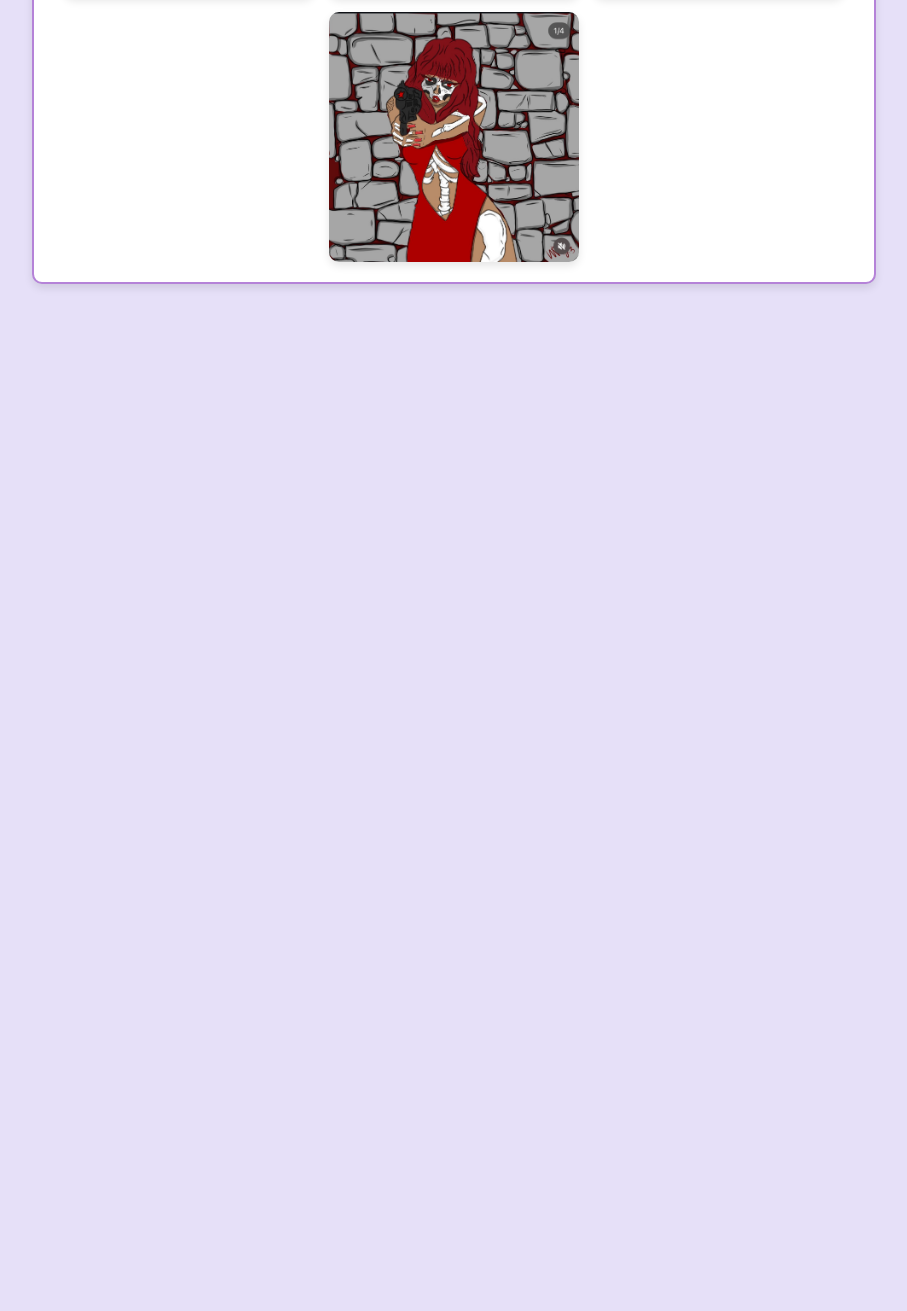
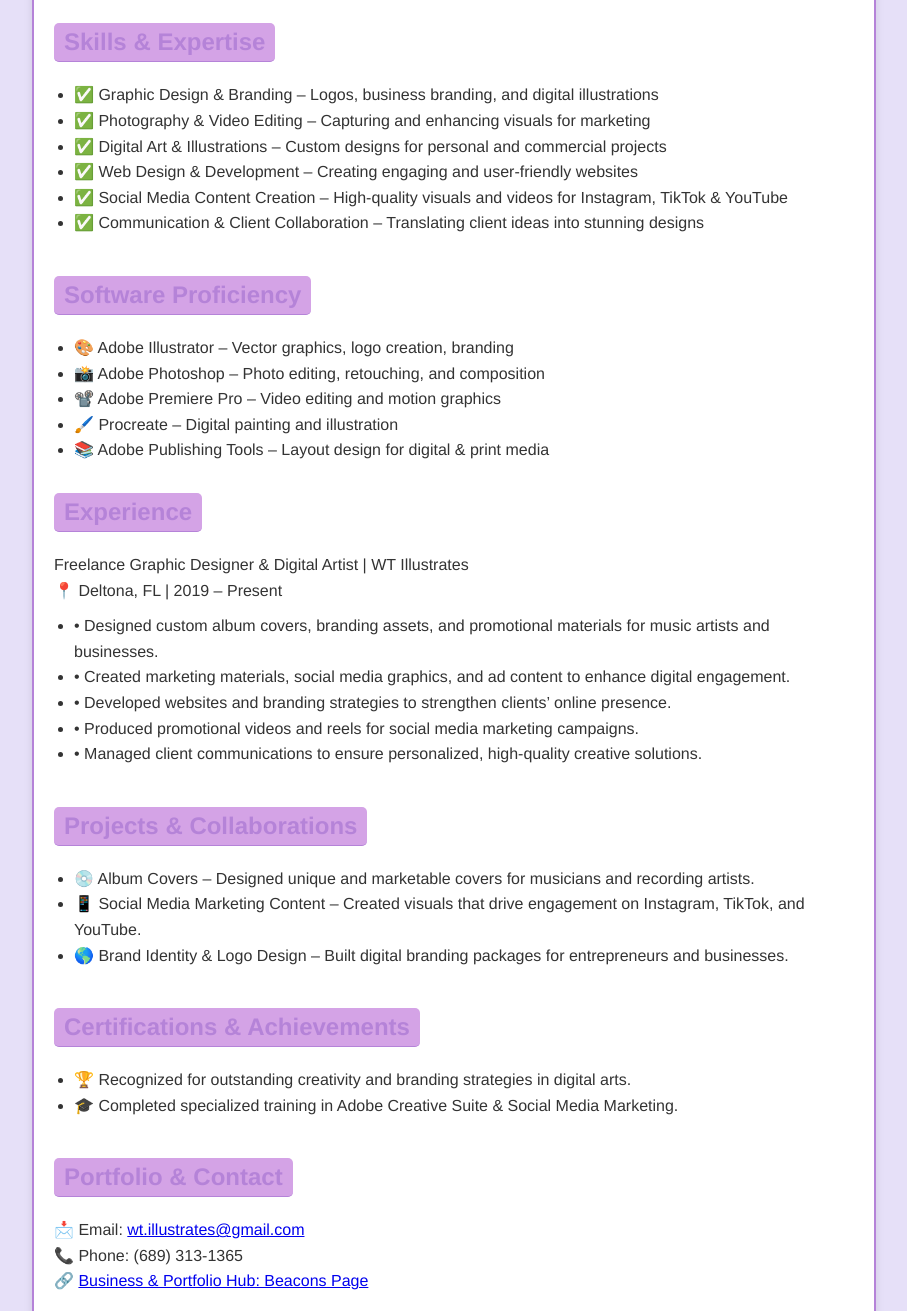
Before and after one commit to WallysDesigns/fid, a plain HTML site: page Waleska_Resume.html in a window 1280 px wide. Shown: the part 1227-2538 px from the top of the page, without its empty margins (186-1093 px from the left). Before the commit the page ends 1531 px from the top, so only its background shows below. Drawn offline with Linux system fonts and the light colour scheme.

Commit message:
Update Waleska_Resume.html

```diff
--- a/Waleska_Resume.html
+++ b/Waleska_Resume.html
@@ -101,7 +101,7 @@
         }
 
         .gallery img {
-            width: 250px; /* Increased size */
+            width: 250px;
             height: auto;
             border-radius: 10px;
             box-shadow: 0 4px 8px rgba(0, 0, 0, 0.1);
@@ -152,7 +152,7 @@
         <h1>Waleska Tirado Pacheco</h1>
         <div class="nav">
             <a href="Waleska_Resume.html">Resume</a>
-            <a href="Artwork.html">Artwork</a> <!-- Link to Artwork.html -->
+            <a href="Artwork.html">Artwork</a>
         </div>
         <div class="contact-info">
             <p>📍 Deltona, FL | 📧 <a href="mailto:wt.illustrates@gmail.com">wt.illustrates@gmail.com</a> | 📞 (689) 313-1365</p>
@@ -165,6 +165,73 @@
             <p>I am a passionate graphic designer and digital artist with a deep love for creativity, branding, and digital storytelling. My journey into digital art began with photography courses at Lake Mary High School (2016-2018), where I developed a strong foundation in visual composition and creative expression. This experience sparked my passion for graphic design and digital media, leading me to specialize in branding, digital illustrations, album covers, promotional content, and web design.</p>
             <p>Through my business, WT Illustrates, I work with artists and entrepreneurs to create bold and engaging visuals that enhance their brand presence. My expertise in Adobe Creative Suite, Procreate, and digital marketing allows me to produce high-quality, visually striking designs that captivate audiences. My Beacons Business Page showcases my diverse work, including album covers, promotional videos, branding projects, and more.</p>
         </div>
+        <div class="education">
+            <h2 class="section-title">Education</h2>
+            <p>🎓 A.S. in Digital Media - Graphic Design Specialization (In Progress)<br>
+            📍 Seminole State College | Transferred from Daytona State College<br>
+            📅 Spring 2023 – Present</p>
+            <p>🎓 High School Diploma<br>
+            📍 Deltona High School – Deltona, FL<br>
+            📅 Graduated: 2019</p>
+            <p>📸 Photography Program (2016-2018)<br>
+            📍 Lake Mary High School – Lake Mary, FL<br>
+            • Developed an eye for visual storytelling, composition, and creative editing.<br>
+            • Built foundational skills in photo editing, lighting, and framing, which later influenced my transition into graphic design.</p>
+        </div>
+        <div class="skills">
+            <h2 class="section-title">Skills & Expertise</h2>
+            <ul>
+                <li>✅ Graphic Design & Branding – Logos, business branding, and digital illustrations</li>
+                <li>✅ Photography & Video Editing – Capturing and enhancing visuals for marketing</li>
+                <li>✅ Digital Art & Illustrations – Custom designs for personal and commercial projects</li>
+                <li>✅ Web Design & Development – Creating engaging and user-friendly websites</li>
+                <li>✅ Social Media Content Creation – High-quality visuals and videos for Instagram, TikTok & YouTube</li>
+                <li>✅ Communication & Client Collaboration – Translating client ideas into stunning designs</li>
+            </ul>
+        </div>
+        <div class="software">
+            <h2 class="section-title">Software Proficiency</h2>
+            <ul>
+                <li>🎨 Adobe Illustrator – Vector graphics, logo creation, branding</li>
+                <li>📸 Adobe Photoshop – Photo editing, retouching, and composition</li>
+                <li>📽️ Adobe Premiere Pro – Video editing and motion graphics</li>
+                <li>🖌️ Procreate – Digital painting and illustration</li>
+                <li>📚 Adobe Publishing Tools – Layout design for digital & print media</li>
+            </ul>
+        </div>
+        <div class="experience">
+            <h2 class="section-title">Experience</h2>
+            <p>Freelance Graphic Designer & Digital Artist | WT Illustrates<br>
+            📍 Deltona, FL | 2019 – Present</p>
+            <ul>
+                <li>• Designed custom album covers, branding assets, and promotional materials for music artists and businesses.</li>
+                <li>• Created marketing materials, social media graphics, and ad content to enhance digital engagement.</li>
+                <li>• Developed websites and branding strategies to strengthen clients’ online presence.</li>
+                <li>• Produced promotional videos and reels for social media marketing campaigns.</li>
+                <li>• Managed client communications to ensure personalized, high-quality creative solutions.</li>
+            </ul>
+        </div>
+        <div class="projects">
+            <h2 class="section-title">Projects & Collaborations</h2>
+            <ul>
+                <li>💿 Album Covers – Designed unique and marketable covers for musicians and recording artists.</li>
+                <li>📱 Social Media Marketing Content – Created visuals that drive engagement on Instagram, TikTok, and YouTube.</li>
+                <li>🌎 Brand Identity & Logo Design – Built digital branding packages for entrepreneurs and businesses.</li>
+            </ul>
+        </div>
+        <div class="certifications">
+            <h2 class="section-title">Certifications & Achievements</h2>
+            <ul>
+                <li>🏆 Recognized for outstanding creativity and branding strategies in digital arts.</li>
+                <li>🎓 Completed specialized training in Adobe Creative Suite & Social Media Marketing.</li>
+            </ul>
+        </div>
+        <div class="contact">
+            <h2 class="section-title">Portfolio & Contact</h2>
+            <p>📩 Email: <a href="mailto:wt.illustrates@gmail.com">wt.illustrates@gmail.com</a><br>
+            📞 Phone: (689) 313-1365<br>
+            🔗 <a href="https://beacons.page/wtillustrates" target="_blank">Business & Portfolio Hub: Beacons Page</a></p>
+        </div>
         <div class="gallery">
             <div class="gallery-title">Showcased Illustration Digital Art</div>
             <img src="coverart.jpg" alt="Cover Art">
```
